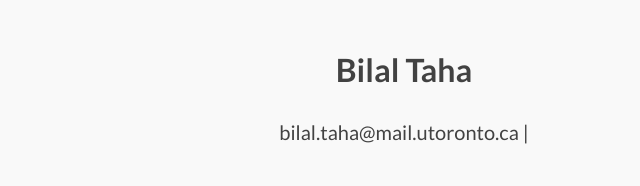
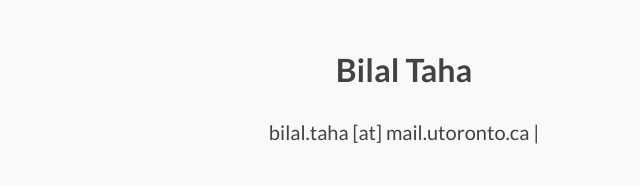
Before and after one commit to b-taha/b-taha.github.io, a plain HTML site: page index.html in a window 1280 px wide. Shown: the top 186 px of the page, 236-876 px from the left. Drawn offline with nearby package versions, Linux system fonts and the light colour scheme; grey boxes are pictures that could not be loaded; a script that the page names is missing.

Commit message:
Update index.html

```diff
--- a/index.html
+++ b/index.html
@@ -18,7 +18,7 @@
         <h1>Bilal Taha</h1>
     </div>
     <ul id="nav">
-	<li>bilal.taha@mail.utoronto.ca | </li>
+	<li>bilal.taha [at] mail.utoronto.ca | </li>
     </ul>
     <div id="main">
 
@@ -60,7 +60,7 @@ Before that, I have worked as a research fellow in the Visual Signal Analysis an
 <p> Previous Teaching Experience: Introduction to computer Programming, Signals and Systems, Electromechanical Systems, University Physics 2.</p>
 <p> </p>
 
-
+<br /> <br />
 
     </div>
   </body>
```
